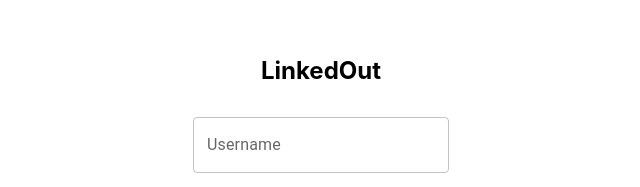
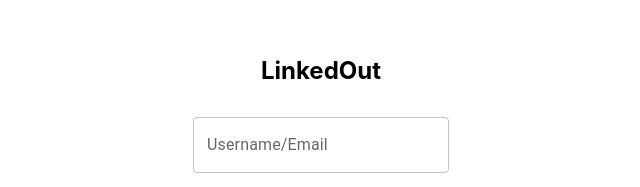
Before and after one commit to Lukateki/LinkedOut-SOEN341Project2023, a React (Create React App) app in the folder Frontend/linkedout/: page / in a window 1280 px wide. Shown: the part 104-291 px from the top of the page, without its empty margins (319-959 px from the left). Built offline with nearby package versions, Linux system fonts and the light colour scheme.

Commit message:
Added values and onChange event for username & password

```diff
--- a/Frontend/linkedout/src/main/pages/LoginPage/LoginPage.tsx
+++ b/Frontend/linkedout/src/main/pages/LoginPage/LoginPage.tsx
@@ -5,7 +5,18 @@ import './LoginPage.css';
 
 const LoginPage = () => {
     const { handleLoginBtnClick } = useLogin();
+
+    const [username, setUsername] = useState("");
+    const [password, setPassword] = useState("");
     const [userType, setUserType] = useState('student'); // set initial value to student
+
+    const handleUsernameChange = (event: React.ChangeEvent<HTMLInputElement>) => {
+        setUsername(event.target.value);
+      };
+
+      const handlePasswordChange = (event: React.ChangeEvent<HTMLInputElement>) => {
+        setPassword(event.target.value);
+      };
     const handleUserTypeChange = (event, newUserType) => {
       setUserType(newUserType);
     };
@@ -15,12 +26,16 @@ const LoginPage = () => {
             <div className='login-container'>
                 <TextField
                     className='username-field'
-                    label="Username"
+                    label="Username/Email"
+                    value={username}
+                    onChange={handleUsernameChange}
                 />
                 <TextField
                     className='password-field'
                     label="Password"
                     type="password"
+                    value={password}
+                    onChange={handlePasswordChange}
                 />
                 <ToggleButtonGroup
                   value={userType}
```
